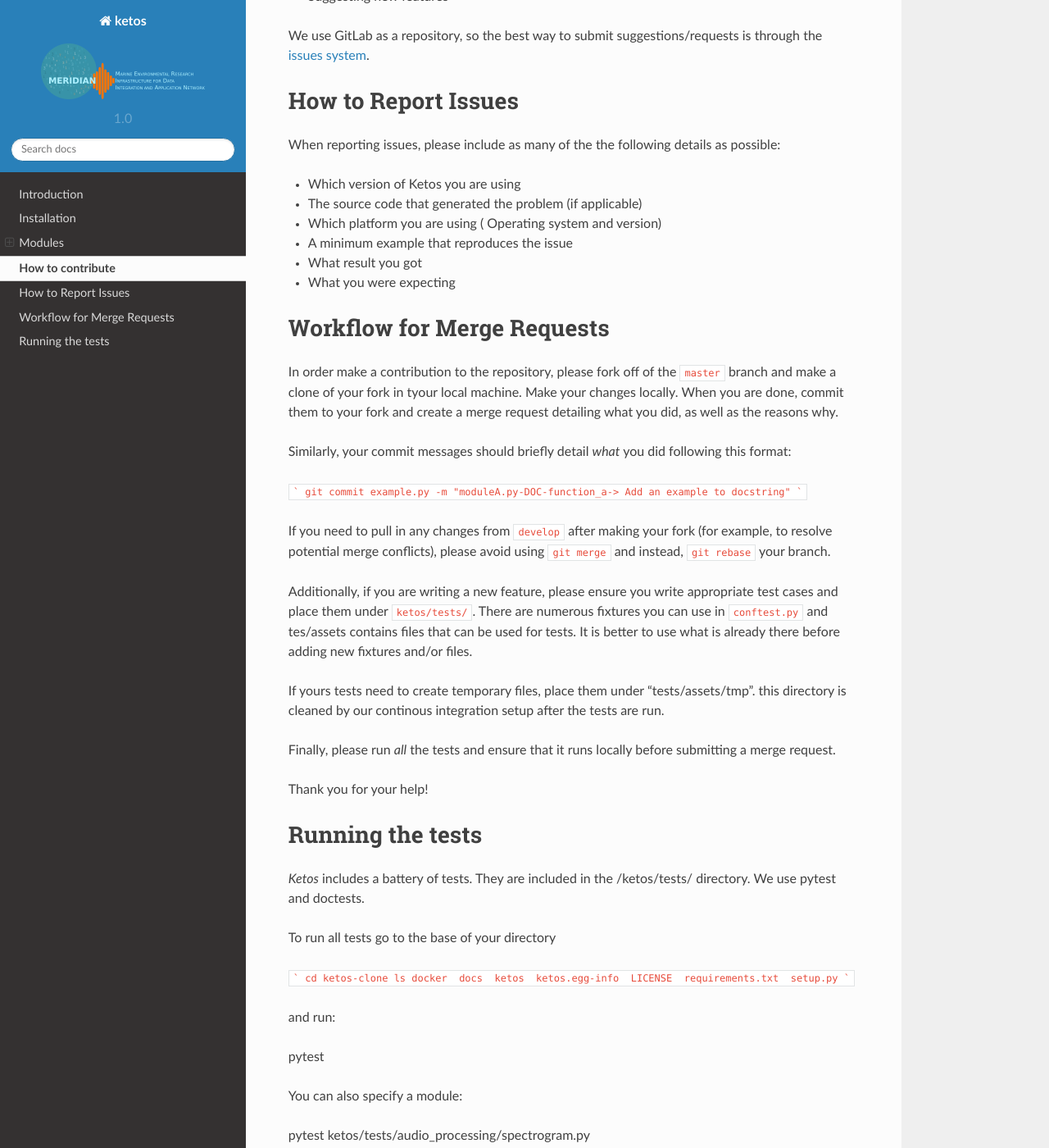
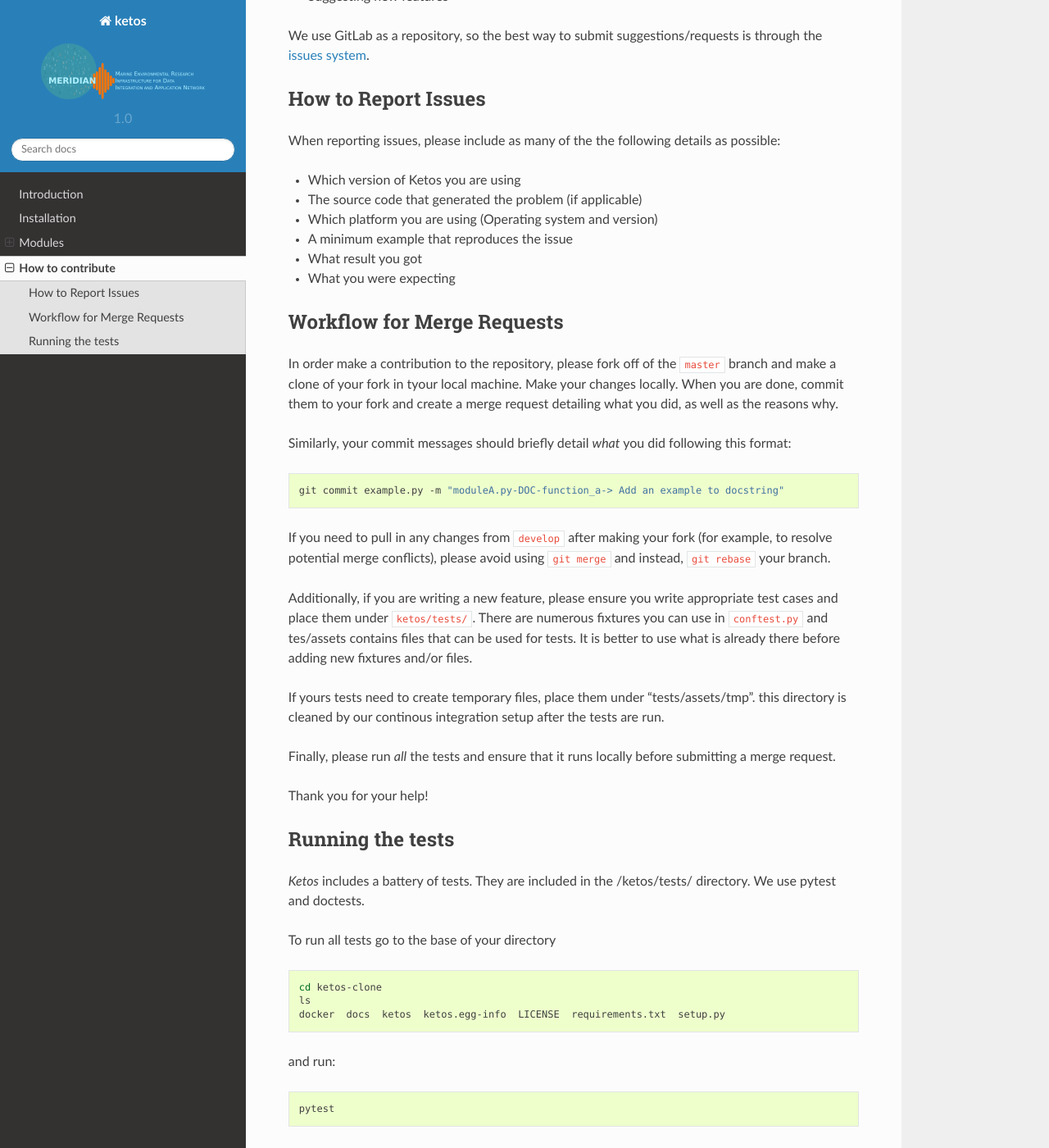
Before and after one commit to mathieudpnt/Ketos, a Sphinx documentation site: the page built from docs/source/contribution_guidelines.rst, in a window 1280 px wide and 1400 px high, scrolled down 368 px. Shown: the whole window at 82% size. Built offline with Sphinx 7.4.7 and the Read the Docs theme 2.0.0, drawn with Linux system fonts in a browser that asks for light colours; formulas are drawn with MathJax 3; some of the changed text lies outside the part shown.

Commit message:
contribution_guidelines.rst-DOC-Fix code blocks
Former-commit-id: 1fee066c9627fde9400e775106aa0e5410413a7a
Former-commit-id: 2a810db32f495e4fd22d56e7953c7b89e5ed826e
Former-commit-id: 79b6a591e965b778ab7cf26cb9771d0121df7d38
Former-commit-id: fbdb52f057e30ceefc57a79839ded77bff7dcc94

````diff
--- a/docs/source/contribution_guidelines.rst
+++ b/docs/source/contribution_guidelines.rst
@@ -15,28 +15,29 @@ We use GitLab as a repository, so the best way to submit suggestions/requests is
 
 
 How to Report Issues
-====================
+---------------------
 
 When reporting issues, please include as many of the the following details as possible:
 
 * Which version of Ketos you are using
 * The source code that generated the problem (if applicable)
-* Which platform you are using ( Operating system and version)
+* Which platform you are using (Operating system and version)
 * A minimum example that reproduces the issue
 * What result you got
 * What you were expecting
 
 Workflow for Merge Requests
-==========================
+----------------------------
 
 In order make a contribution to the repository, please fork off of the ``master`` branch and make a clone of your fork in tyour local machine.
 Make your changes locally. When you are done, commit them to your fork and create a merge request detailing what you did, as well as the reasons why.
 
 Similarly, your commit messages should briefly detail *what* you did following this format:
 
-```
-git commit example.py -m "moduleA.py-DOC-function_a-> Add an example to docstring"
-```
+.. code-block:: bash
+
+    git commit example.py -m "moduleA.py-DOC-function_a-> Add an example to docstring"
+
 
 
 If you need to pull in any changes from ``develop`` after making your fork (for
@@ -55,23 +56,24 @@ Thank you for your help!
 
 
 Running the tests
-==========================
+-----------------
 
 *Ketos* includes a battery of tests. They are included in the /ketos/tests/  directory.
 We use pytest and doctests.
 
 To run all tests go to the base of your directory
 
-```
-cd ketos-clone
-ls
-docker  docs  ketos  ketos.egg-info  LICENSE  requirements.txt  setup.py
-```
+.. code-block:: bash
+
+    cd ketos-clone
+    ls
+    docker  docs  ketos  ketos.egg-info  LICENSE  requirements.txt  setup.py
+
 
 and run: ::
 
-pytest
+    pytest
 
 You can also specify a module: ::
 
-pytest ketos/tests/audio_processing/spectrogram.py
+    pytest ketos/tests/audio_processing/spectrogram.py
````
